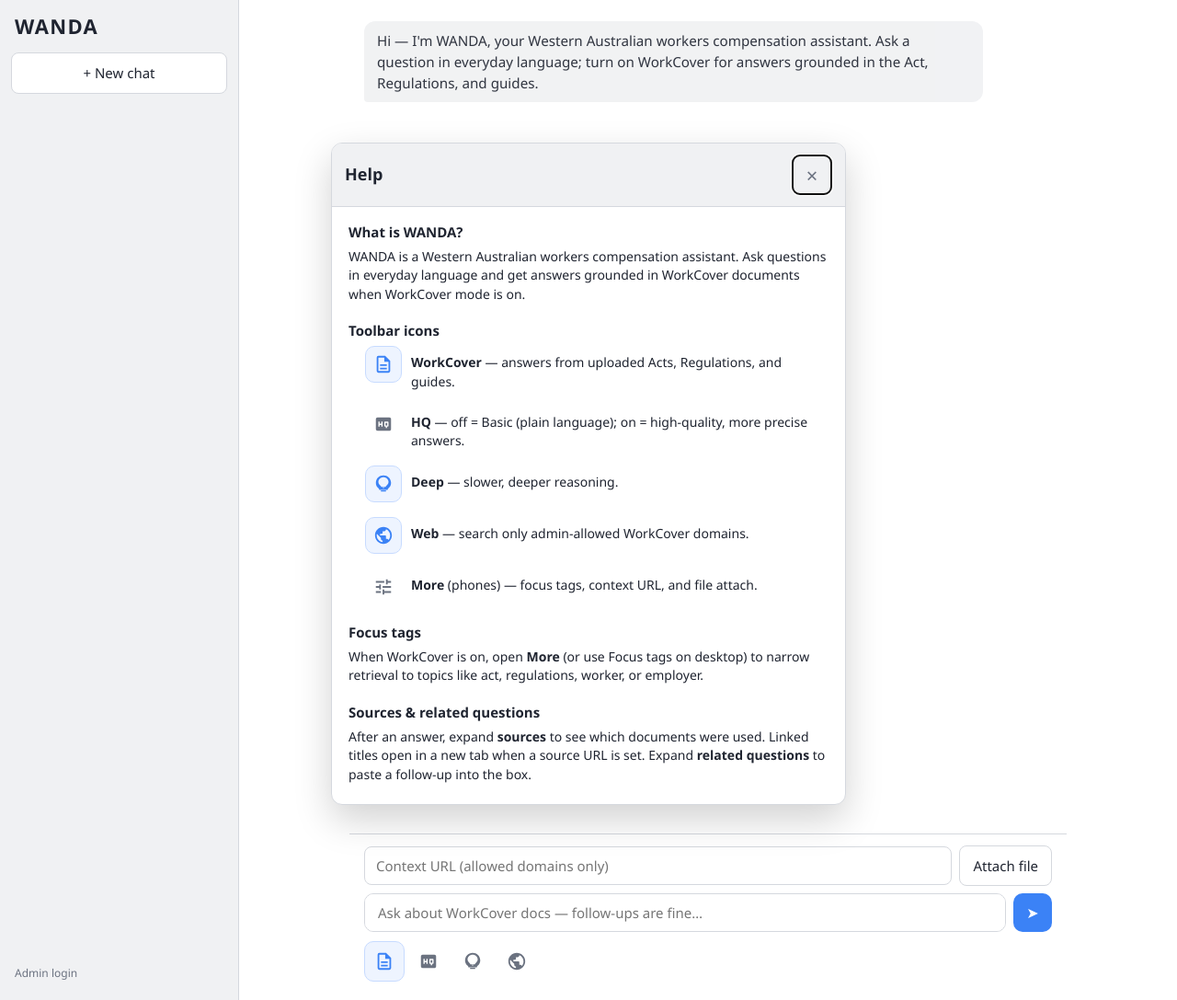
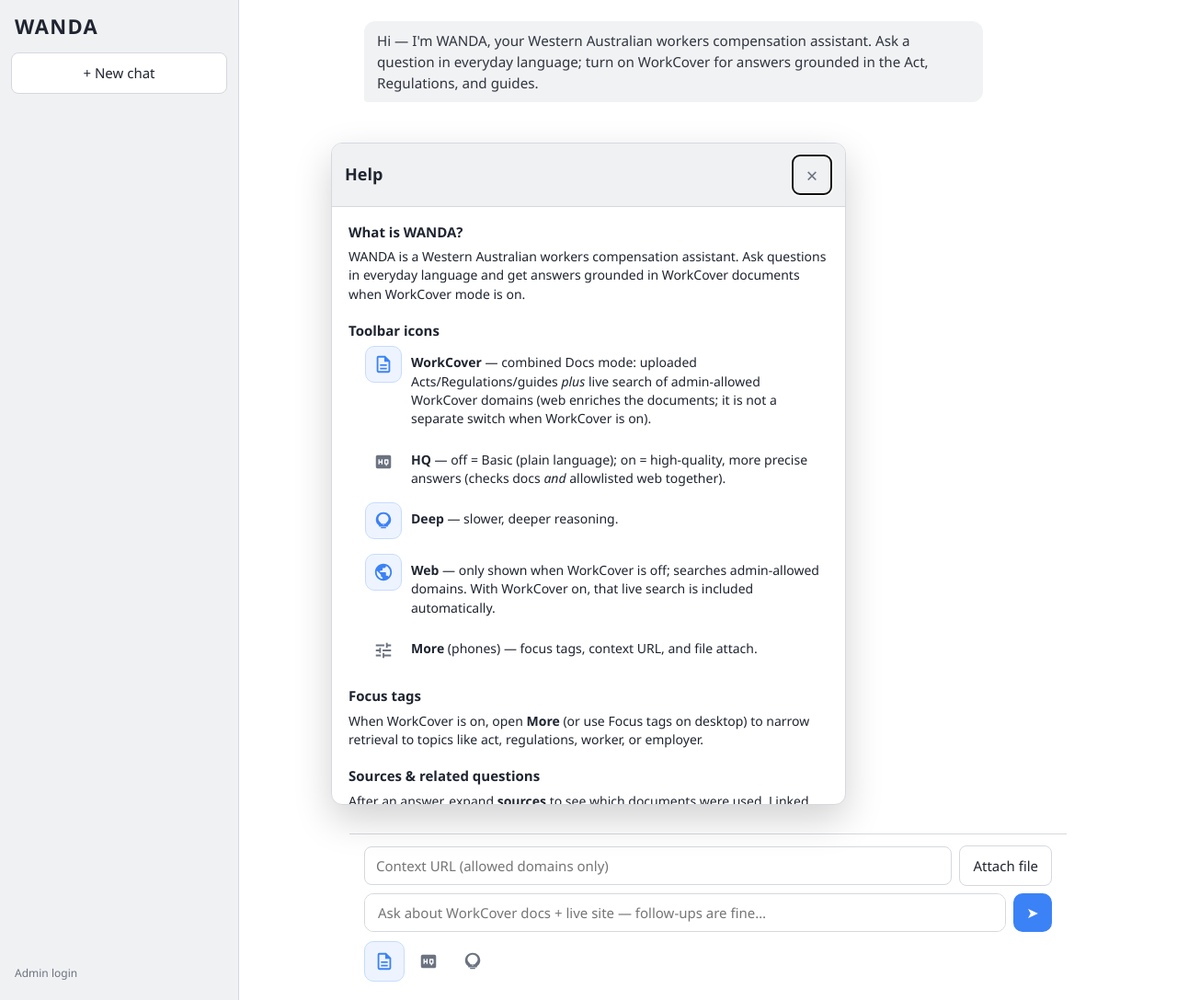
Before and after one commit to oicurmt3/kb-template, a PHP site: page / in a window 1280 px wide, after a click on "Help". Shown: the part 58-1145 px from the top of the page at 92% size. Run offline with PHP 8.4, Linux system fonts and the light colour scheme; data that the repository does not hold is empty.

Commit message:
Combine WorkCover RAG with allowlisted web enrichment in one Docs mode.
Co-authored-by: Cursor <cursoragent@cursor.com>

```diff
--- a/assets/admin.js
+++ b/assets/admin.js
@@ -29,10 +29,10 @@
   const $uiFeaturesStatus = document.getElementById('ui-features-status');
 
   const UI_FEATURE_LABELS = {
-    workcover: 'WorkCover (RAG docs)',
+    workcover: 'WorkCover (docs + live allowlisted web)',
     hq: 'HQ mode (off = Basic)',
     deep_thinking: 'Deep thinking',
-    web_search: 'Web search',
+    web_search: 'Web only (when WorkCover off)',
     tags: 'Focus tags',
     url_context: 'URL context',
     file_context: 'File attach context',
--- a/assets/chat.js
+++ b/assets/chat.js
@@ -99,7 +99,14 @@
     setElHidden(document.getElementById('tool-workcover'), !featureVisible('workcover'));
     setElHidden(document.getElementById('tool-hq'), !featureVisible('hq'));
     setElHidden(document.getElementById('tool-think'), !featureVisible('deep_thinking'));
-    setElHidden(document.getElementById('tool-web'), !featureVisible('web_search'));
+    // Web is folded into WorkCover/Docs mode; standalone Web only when WorkCover is off
+    const ragOn = featureVisible('workcover')
+      ? !!(document.getElementById('mode-rag') && document.getElementById('mode-rag').checked)
+      : featureDefaultOn('workcover');
+    setElHidden(
+      document.getElementById('tool-web'),
+      ragOn || !featureVisible('web_search')
+    );
     setElHidden($tagPills, !tagsShow);
 
     const urlWrap = $contextUrl ? ($contextUrl.closest('.field-wrap') || $contextUrl) : null;
@@ -187,6 +194,12 @@
         btn.hidden = true;
         return;
       }
+      // Folded into WorkCover — hide separate Web control while Docs mode is on
+      if (id === 'web-search' && currentMode() === 'rag') {
+        btn.hidden = true;
+        return;
+      }
+      if (id === 'web-search') btn.hidden = false;
       const el = id ? document.getElementById(id) : null;
       const on = !!(el && el.checked);
       btn.classList.toggle('is-on', on);
@@ -320,7 +333,7 @@
 
   function updatePlaceholder() {
     $input.placeholder = currentMode() === 'rag'
-      ? 'Ask about WorkCover docs — follow-ups are fine…'
+      ? 'Ask about WorkCover docs + live site — follow-ups are fine…'
       : 'Send a message…';
   }
   updatePlaceholder();
@@ -794,9 +807,12 @@
       conversation_id: conversationId,
       message,
       mode: currentMode(),
-      web_search: featureVisible('web_search')
-        ? !!($webSearch && $webSearch.checked)
-        : featureDefaultOn('web_search'),
+      // WorkCover/Docs always includes allowlisted web on the server; toggle only for chat mode
+      web_search: currentMode() === 'rag'
+        ? true
+        : (featureVisible('web_search')
+          ? !!($webSearch && $webSearch.checked)
+          : featureDefaultOn('web_search')),
       deep_thinking: featureVisible('deep_thinking')
         ? !!($deepThinking && $deepThinking.checked)
         : featureDefaultOn('deep_thinking'),
--- a/includes/Retrieval.php
+++ b/includes/Retrieval.php
@@ -346,11 +346,13 @@ class Retrieval {
                     [
                         'role' => 'system',
                         'content' => 'You check answers for faithfulness to the provided SOURCE MATERIAL only '
-                            . '(uploaded document excerpts and/or allowlisted web/URL text). '
-                            . 'Claims supported by either documents or allowlisted web/URL text are allowed. '
-                            . 'If every substantive claim is supported, reply with exactly: OK '
-                            . 'Otherwise reply with a corrected plain-text answer that only uses supported claims '
-                            . 'and clearly says what is not covered by the sources. No markdown.',
+                            . '(uploaded document excerpts AND/OR allowlisted web/URL text). '
+                            . 'Treat docs and allowlisted web as one combined source set: keep every claim supported by either. '
+                            . 'NEVER remove or rewrite away content that is supported by allowlisted web/URL text, '
+                            . 'even if the uploaded documents are silent on that point — web enriches the docs. '
+                            . 'If every substantive claim is supported by docs and/or web/URL, reply with exactly: OK '
+                            . 'Otherwise reply with a corrected plain-text answer that keeps all web-supported and doc-supported '
+                            . 'claims, drops only unsupported inventions, and briefly notes anything still uncovered. No markdown.',
                     ],
                     [
                         'role' => 'user',
@@ -1732,16 +1734,15 @@ class Retrieval {
             $n++;
         }
         if ($allowWeb) {
-            $rules = "DOCUMENT EXCERPTS (authoritative for WA workers compensation law):\n"
+            $rules = "DOCUMENT EXCERPTS (part of combined Docs + live web grounding):\n"
                 . "Grounding rules (mandatory):\n"
-                . "- For WA workers compensation / WorkCover law and procedure, prefer these excerpts and any attached DeepSeek-parsed files. "
-                . "Do not invent Act/Regulations rules that are not in the excerpts.\n"
-                . "- If allowlisted web search or URL context is also provided in this system prompt, you MAY use that text "
-                . "to answer topics the excerpts do not cover (for example tax, GST, or general public info on those pages). "
-                . "Do not invent beyond excerpts, attached files, and that allowlisted web/URL text.\n"
+                . "- Combine these excerpts with any LIVE ALLOWLISTED WEB / URL blocks in this system prompt into one answer. "
+                . "Do not discard relevant web content.\n"
+                . "- For WA workers compensation law, prefer Act/Regulations excerpts when present; "
+                . "use web pages to enrich with current guidance, process steps, and anything the excerpts omit.\n"
+                . "- Do not invent beyond excerpts, attached DeepSeek files, and allowlisted web/URL text.\n"
                 . "- If neither excerpts nor allowlisted web/URL text cover the question, say so clearly.\n"
                 . "- Write plain text only (no Markdown). Do not include citation numbers such as [1], [2], or [n].\n"
-                . "Hierarchy: Act and Regulations over guides for legal WC rules; allowlisted web for other topics those pages actually state.\n"
                 . "Name section/regulation numbers when the excerpts support them.\n\n";
         } else {
             $rules = "DOCUMENT EXCERPTS (authoritative for this answer):\n"
--- a/index.php
+++ b/index.php
@@ -50,13 +50,13 @@ $uiConfig['simple_explain_age'] = $simpleExplainAge;
               <span class="help-icon tool-btn is-on" aria-hidden="true">
                 <svg viewBox="0 0 24 24"><path d="M14 2H6a2 2 0 0 0-2 2v16a2 2 0 0 0 2 2h12a2 2 0 0 0 2-2V8l-6-6zm4 18H6V4h7v5h5v11zM8 12h8v2H8v-2zm0 4h8v2H8v-2z"/></svg>
               </span>
-              <span><strong>WorkCover</strong> — answers from uploaded Acts, Regulations, and guides.</span>
+              <span><strong>WorkCover</strong> — combined Docs mode: uploaded Acts/Regulations/guides <em>plus</em> live search of admin-allowed WorkCover domains (web enriches the documents; it is not a separate switch when WorkCover is on).</span>
             </li>
             <li>
               <span class="help-icon tool-btn" aria-hidden="true">
                 <svg viewBox="0 0 24 24"><path d="M19 4H5a2 2 0 0 0-2 2v12a2 2 0 0 0 2 2h14c1.1 0 2-.9 2-2V6c0-1.1-.9-2-2-2m-8 11H9.5v-2h-2v2H6V9h1.5v2.5h2V9H11zm7-1c0 .55-.45 1-1 1h-.75v1.5h-1.5V15H14c-.55 0-1-.45-1-1v-4c0-.55.45-1 1-1h3c.55 0 1 .45 1 1zm-3.5-.5h2v-3h-2z"/></svg>
               </span>
-              <span><strong>HQ</strong> — off = Basic (plain language); on = high-quality, more precise answers.</span>
+              <span><strong>HQ</strong> — off = Basic (plain language); on = high-quality, more precise answers (checks docs <em>and</em> allowlisted web together).</span>
             </li>
             <li>
               <span class="help-icon tool-btn is-on" aria-hidden="true">
@@ -68,7 +68,7 @@ $uiConfig['simple_explain_age'] = $simpleExplainAge;
               <span class="help-icon tool-btn is-on" aria-hidden="true">
                 <svg viewBox="0 0 24 24"><path d="M12 2C6.48 2 2 6.48 2 12s4.48 10 10 10 10-4.48 10-10S17.52 2 12 2zm-1 17.93c-3.95-.49-7-3.85-7-7.93 0-.62.08-1.21.21-1.79L9 15v1c0 1.1.9 2 2 2v1.93zm6.9-2.54c-.26-.81-1-1.39-1.9-1.39h-1v-3c0-.55-.45-1-1-1H8v-2h2c.55 0 1-.45 1-1V7h2c1.1 0 2-.9 2-2v-.41c2.93 1.19 5 4.06 5 7.41 0 2.08-.8 3.97-2.1 5.39z"/></svg>
               </span>
-              <span><strong>Web</strong> — search only admin-allowed WorkCover domains.</span>
+              <span><strong>Web</strong> — only shown when WorkCover is off; searches admin-allowed domains. With WorkCover on, that live search is included automatically.</span>
             </li>
             <li>
               <span class="help-icon tool-btn" aria-hidden="true">
```
Also changed, not shown: MDfiles/ACCURACY.md (+9 -10 lines), api/chat.php (+24 -9 lines), MDfiles/CHANGELOG.md.
